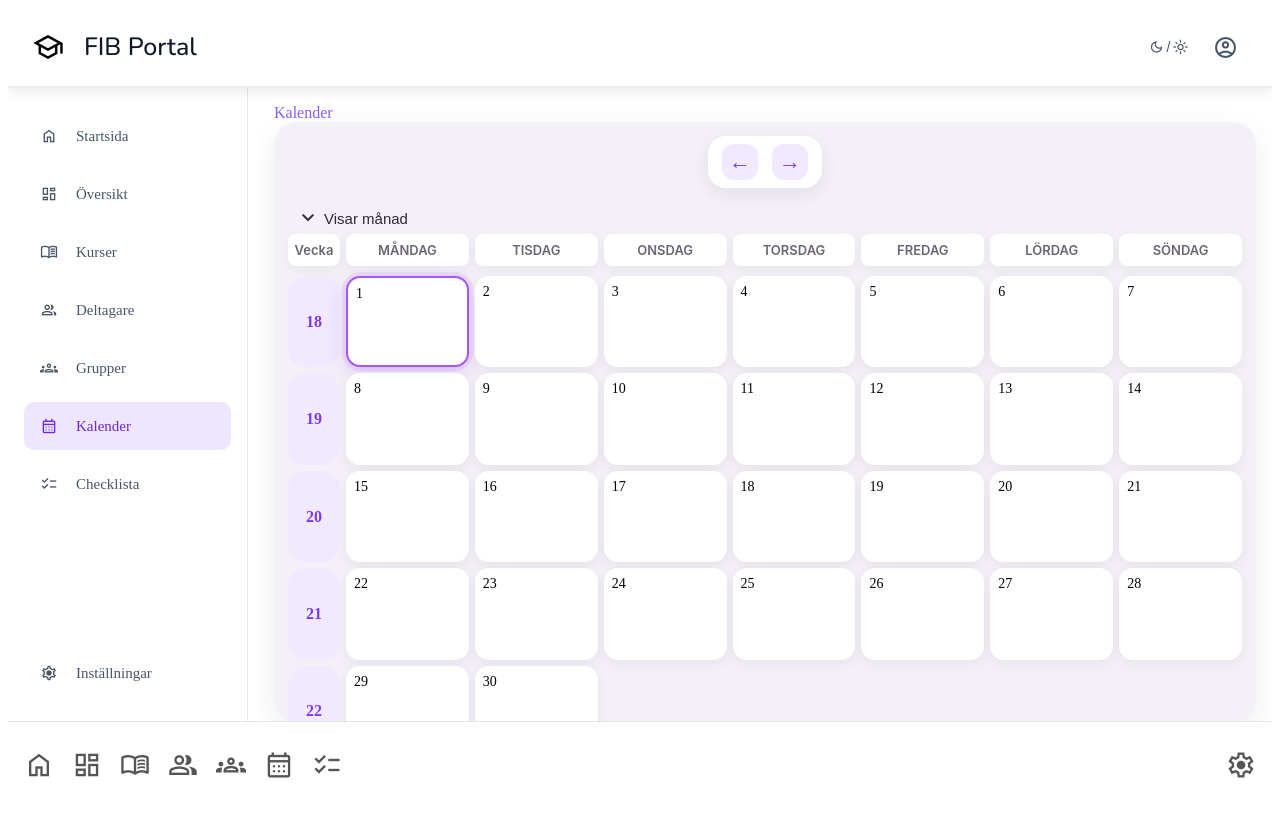
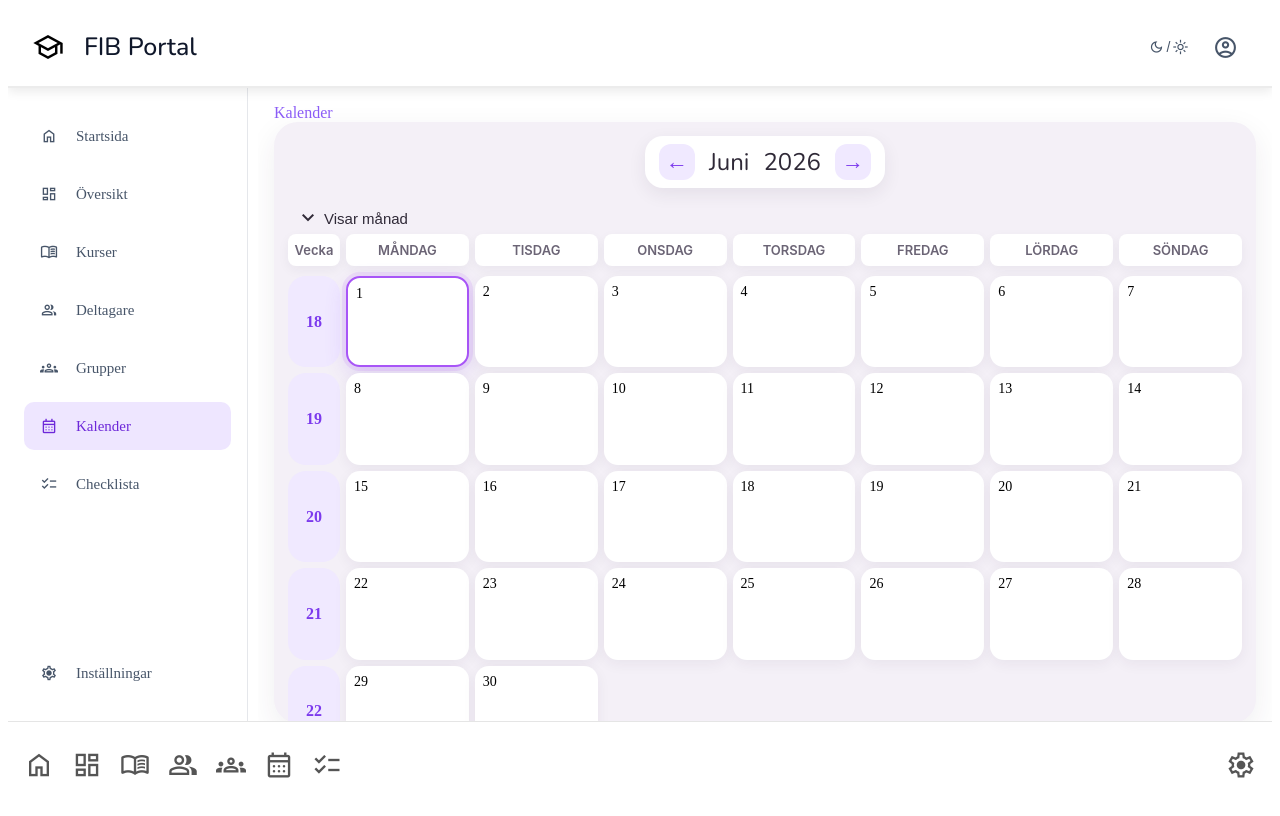
Before and after one commit to Brian-Bridgeman/Eduworkspace, an Angular app in the folder Client/: page /kalender in a window 1280 px wide. Built offline with nearby package versions, Linux system fonts and the light colour scheme.

Commit message:
Header ovanför kalendern på månaden och år

```diff
--- a/Client/src/app/components/kalender/kalender.html
+++ b/Client/src/app/components/kalender/kalender.html
@@ -2,13 +2,15 @@
 
   <!-- HEADER -->
   <div class="kalender-header">
+
     <button
   id="back-button"
   class="back-button"
   (click)="previousMonth()">
   ←
 </button>
-
+ <h1>{{ monthName }}</h1>
+ <h2>{{year}}</h2>
 <button
   id="forward-button"
   class="forward-button"
```
